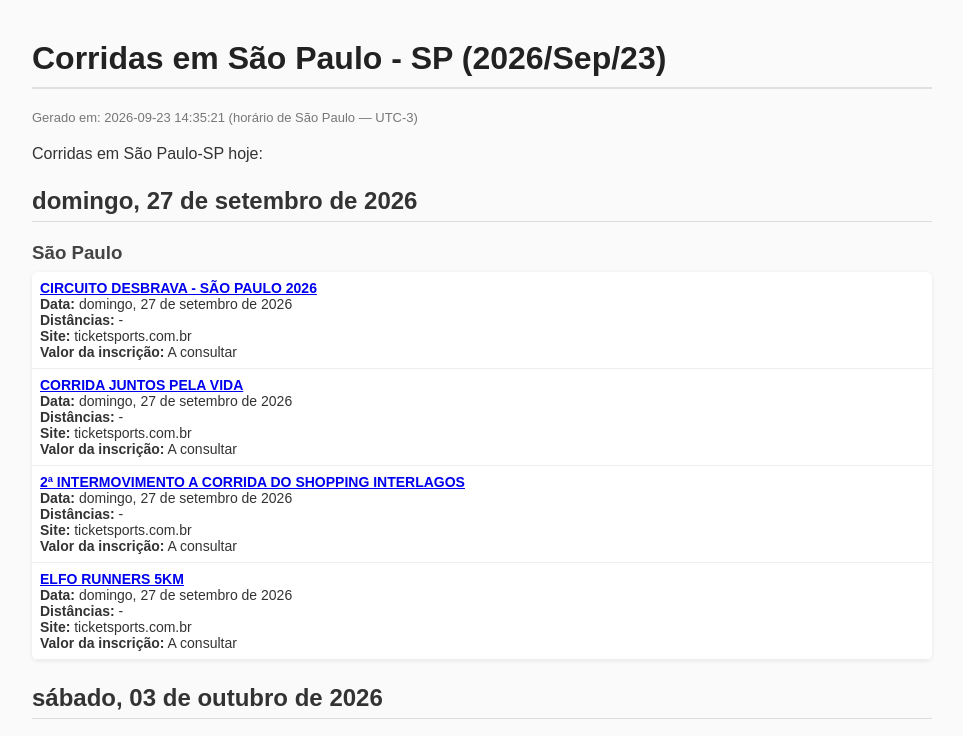
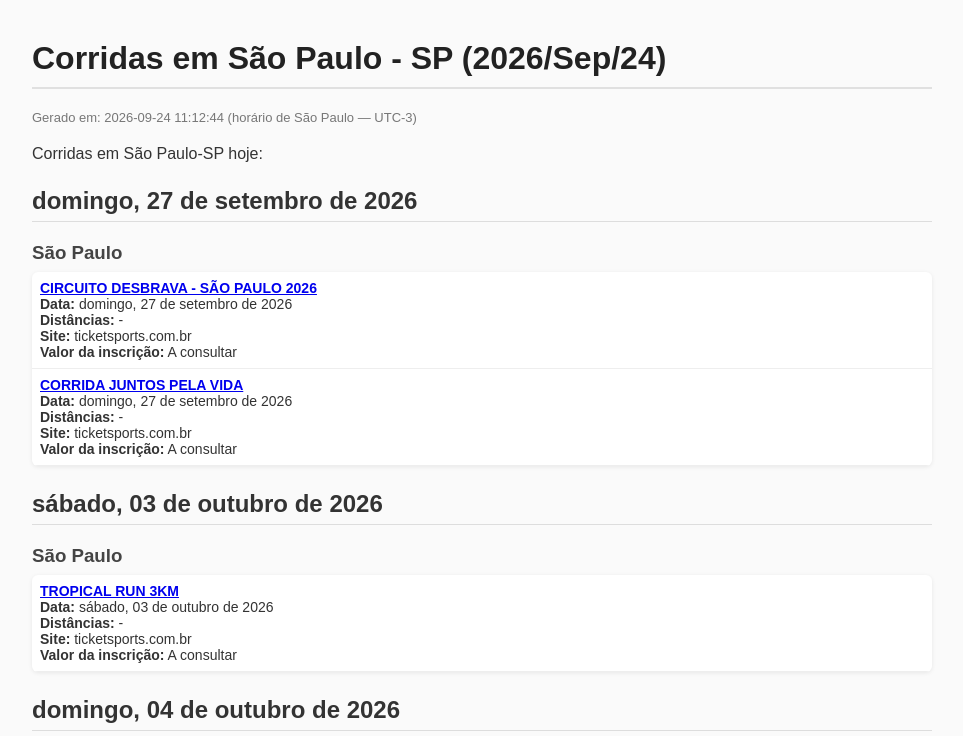
Before and after one commit to qajulio/ghactions-run, a plain HTML site: page index.html in a window 1280 px wide. Shown: the top 736 px of the page, without its empty margins (158-1121 px from the left). Drawn offline with Linux system fonts and the light colour scheme.

Commit message:
deploy: 47afb14f7097628a13cc41098f83adc0ffa2361c

```diff
--- a/index.html
+++ b/index.html
@@ -15,8 +15,8 @@
 </style>
 </head>
 <body>
-<h1>Corridas em São Paulo - SP (2026/Sep/23)</h1>
-<p class="meta">Gerado em: 2026-09-23 14:35:21 (horário de São Paulo — UTC-3)</p>
+<h1>Corridas em São Paulo - SP (2026/Sep/24)</h1>
+<p class="meta">Gerado em: 2026-09-24 11:12:44 (horário de São Paulo — UTC-3)</p>
 <p>Corridas em São Paulo-SP hoje:</p>
 <h2 style="color:#333;border-bottom:1px solid #ddd;padding-bottom:6px;margin-top:24px;">domingo, 27 de setembro de 2026</h2>
 <h3 style="margin:16px 0 8px;color:#444;">São Paulo</h3>
@@ -33,24 +33,6 @@
 <tr>
           <td style="padding:8px;border-bottom:1px solid #eee;vertical-align:top;">
             <strong><a href="https://www.ticketsports.com.br/e/CORRIDA+JUNTOS+PELA+VIDA+-87922">CORRIDA JUNTOS PELA VIDA</a></strong><br>
-            <strong>Data:</strong> domingo, 27 de setembro de 2026<br>
-            <strong>Distâncias:</strong> -<br>
-             <strong>Site:</strong> ticketsports.com.br<br>
-            <strong>Valor da inscrição:</strong> A consultar
-          </td>
-        </tr>
-<tr>
-          <td style="padding:8px;border-bottom:1px solid #eee;vertical-align:top;">
-            <strong><a href="https://www.ticketsports.com.br/e/2%C2%AA+INTERMOVIMENTO+A+CORRIDA+DO+SHOPPING+INTERLAGOS-87215">2ª INTERMOVIMENTO A CORRIDA DO SHOPPING INTERLAGOS</a></strong><br>
-            <strong>Data:</strong> domingo, 27 de setembro de 2026<br>
-            <strong>Distâncias:</strong> -<br>
-             <strong>Site:</strong> ticketsports.com.br<br>
-            <strong>Valor da inscrição:</strong> A consultar
-          </td>
-        </tr>
-<tr>
-          <td style="padding:8px;border-bottom:1px solid #eee;vertical-align:top;">
-            <strong><a href="https://www.ticketsports.com.br/e/ELFO+RUNNERS+5KM-87236">ELFO RUNNERS 5KM</a></strong><br>
             <strong>Data:</strong> domingo, 27 de setembro de 2026<br>
             <strong>Distâncias:</strong> -<br>
              <strong>Site:</strong> ticketsports.com.br<br>
@@ -819,7 +801,7 @@
 <table style="border-collapse:collapse;width:100%;font-family:Arial,Helvetica,sans-serif;font-size:14px;">
 <tr>
           <td style="padding:8px;border-bottom:1px solid #eee;vertical-align:top;">
-            <strong><a href="https://www.ticketsports.com.br/e/TROF%C3%89U+CIDADE+DE+S%C3%83O+PAULO++2027-87541">TROFÉU CIDADE DE SÃO PAULO  2027</a></strong><br>
+            <strong><a href="https://www.ticketsports.com.br/e/TROF%C3%89U+CIDADE+DE+S%C3%83O+PAULO+DROGASIL-87541">TROFÉU CIDADE DE SÃO PAULO DROGASIL</a></strong><br>
             <strong>Data:</strong> segunda-feira, 25 de janeiro de 2027<br>
             <strong>Distâncias:</strong> -<br>
              <strong>Site:</strong> ticketsports.com.br<br>
```
Also changed, not shown: index.md (+3 -5 lines).
